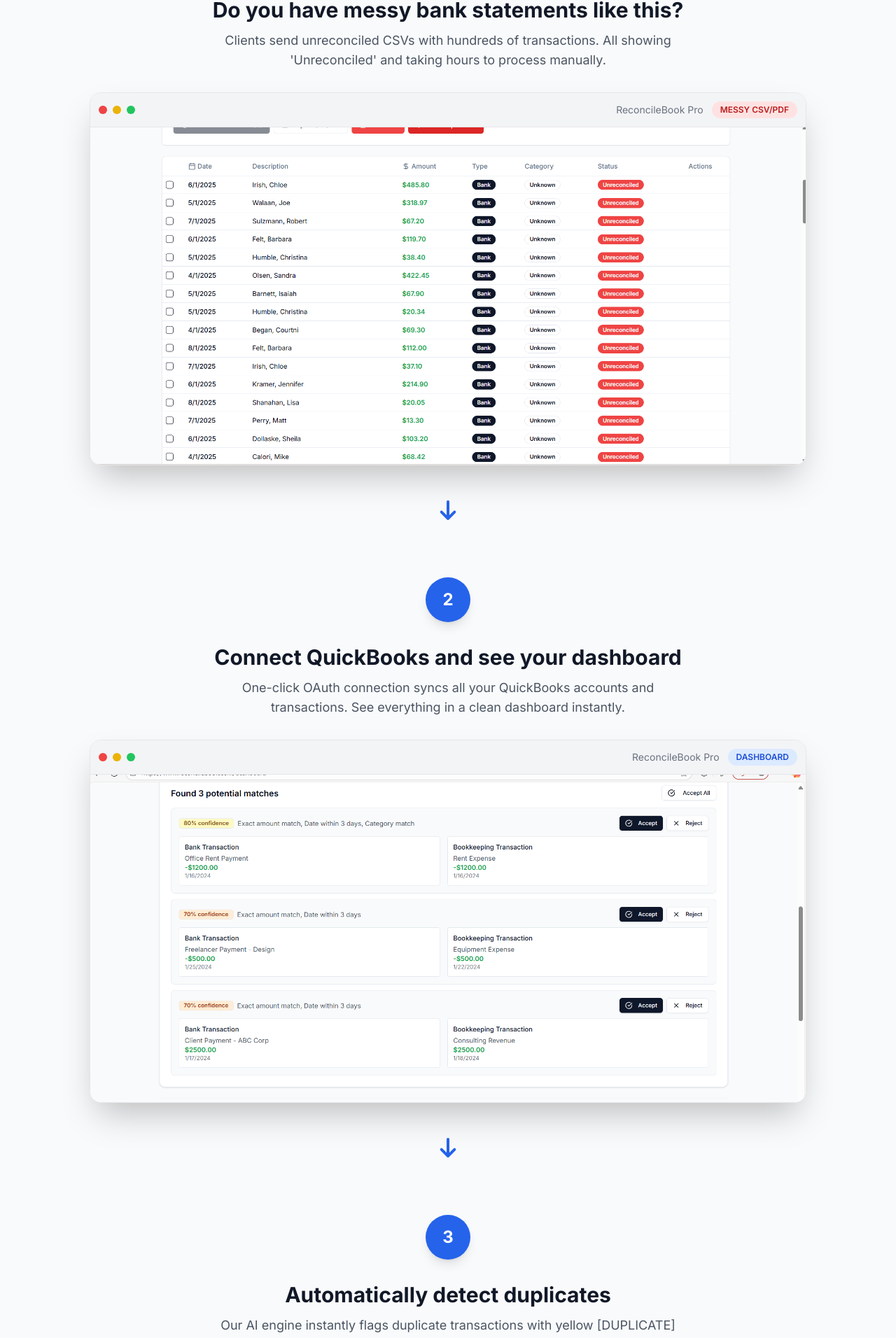
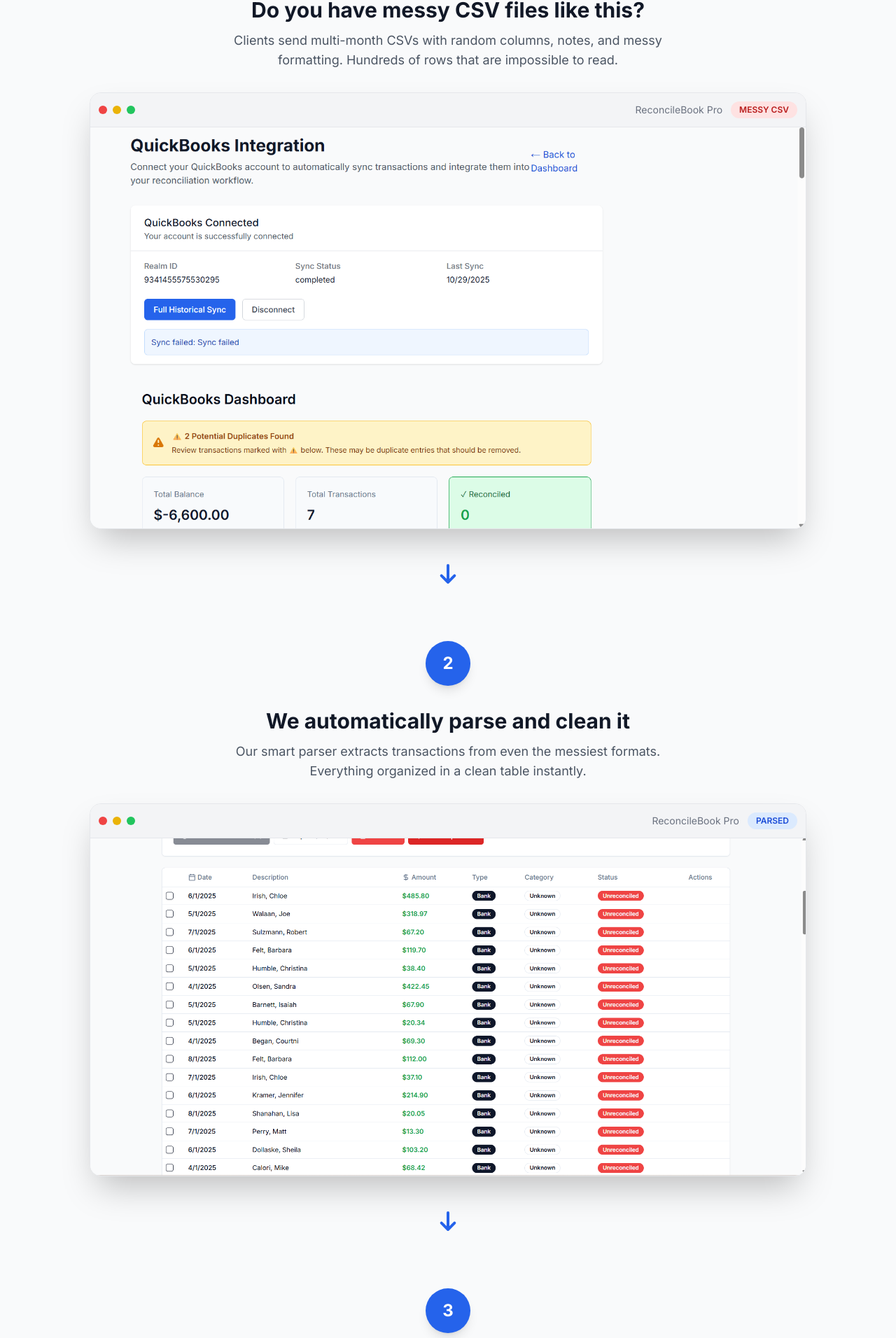
Before and after one commit to algominds35/bank-reconciliation-tool, a Next.js app: page / in a window 1280 px wide. Shown: the part 3363-5275 px from the top of the page at 70% size. Built offline with nearby package versions, Linux system fonts and the light colour scheme.

Commit message:
Fix correct order: raw CSV -> clean table -> QB connect -> duplicates

```diff
--- a/src/components/HowItWorks.tsx
+++ b/src/components/HowItWorks.tsx
@@ -4,31 +4,31 @@
   const steps = [
     {
       number: 1,
-      title: "Do you have messy bank statements like this?",
-      description: "Clients send unreconciled CSVs with hundreds of transactions. All showing 'Unreconciled' and taking hours to process manually.",
-      image: "/images/messy-statement.png",
-      label: "MESSY CSV/PDF"
+      title: "Do you have messy CSV files like this?",
+      description: "Clients send multi-month CSVs with random columns, notes, and messy formatting. Hundreds of rows that are impossible to read.",
+      image: "/images/Screenshot 2025-10-29 205827.png",
+      label: "MESSY CSV"
     },
     {
       number: 2,
-      title: "Connect QuickBooks and see your dashboard",
-      description: "One-click OAuth connection syncs all your QuickBooks accounts and transactions. See everything in a clean dashboard instantly.",
-      image: "/images/clean-dashboard.png",
-      label: "DASHBOARD"
+      title: "We automatically parse and clean it",
+      description: "Our smart parser extracts transactions from even the messiest formats. Everything organized in a clean table instantly.",
+      image: "/images/messy-statement.png",
+      label: "PARSED"
     },
     {
       number: 3,
-      title: "Automatically detect duplicates",
-      description: "Our AI engine instantly flags duplicate transactions with yellow [DUPLICATE] warnings. No more manual scanning through hundreds of entries.",
-      image: "/images/duplicates-detected.png",
-      label: "DETECT DUPLICATES"
+      title: "Connect QuickBooks in one click",
+      description: "OAuth connection to QuickBooks Online. Auto-sync all accounts and 24 months of transaction history.",
+      image: "/images/qb-connected.png",
+      label: "CONNECT QB"
     },
     {
       number: 4,
-      title: "Compare bank vs QuickBooks and get clean results",
-      description: "Upload bank statement, compare against QB data, and get instant reconciliation report: Matched, Missing from QB, Missing from Bank. Export and done.",
-      image: "/images/qb-connected.png",
-      label: "COMPARE & DONE"
+      title: "Detect duplicates and compare with QuickBooks",
+      description: "Instantly flag duplicate transactions and compare bank vs QB data. Get reconciliation report: Matched, Missing from QB, Missing from Bank.",
+      image: "/images/duplicates-detected.png",
+      label: "DETECT & COMPARE"
     }
   ]
 
@@ -81,8 +81,8 @@
                     <span className={`text-xs font-semibold px-3 py-1 rounded-full ${
                       step.number === 1 ? 'bg-red-100 text-red-700' :
                       step.number === 2 ? 'bg-blue-100 text-blue-700' :
-                      step.number === 3 ? 'bg-yellow-100 text-yellow-700' :
-                      'bg-green-100 text-green-700'
+                      step.number === 3 ? 'bg-green-100 text-green-700' :
+                      'bg-yellow-100 text-yellow-700'
                     }`}>
                       {step.label}
                     </span>
```
